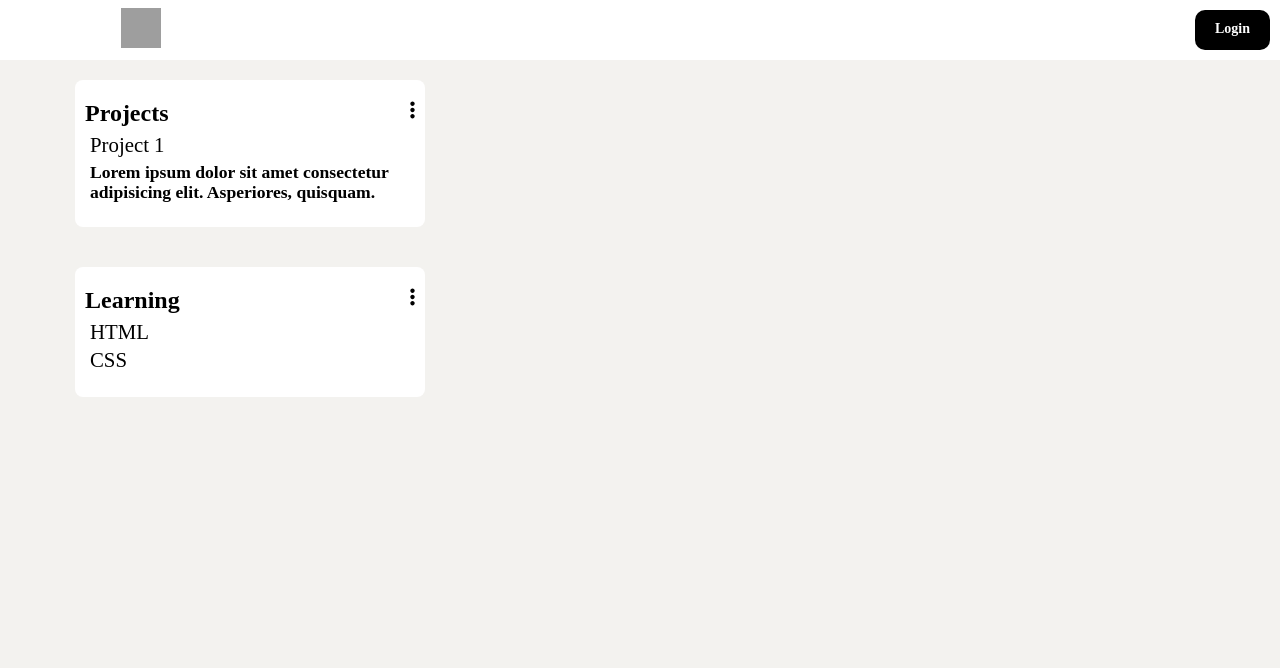
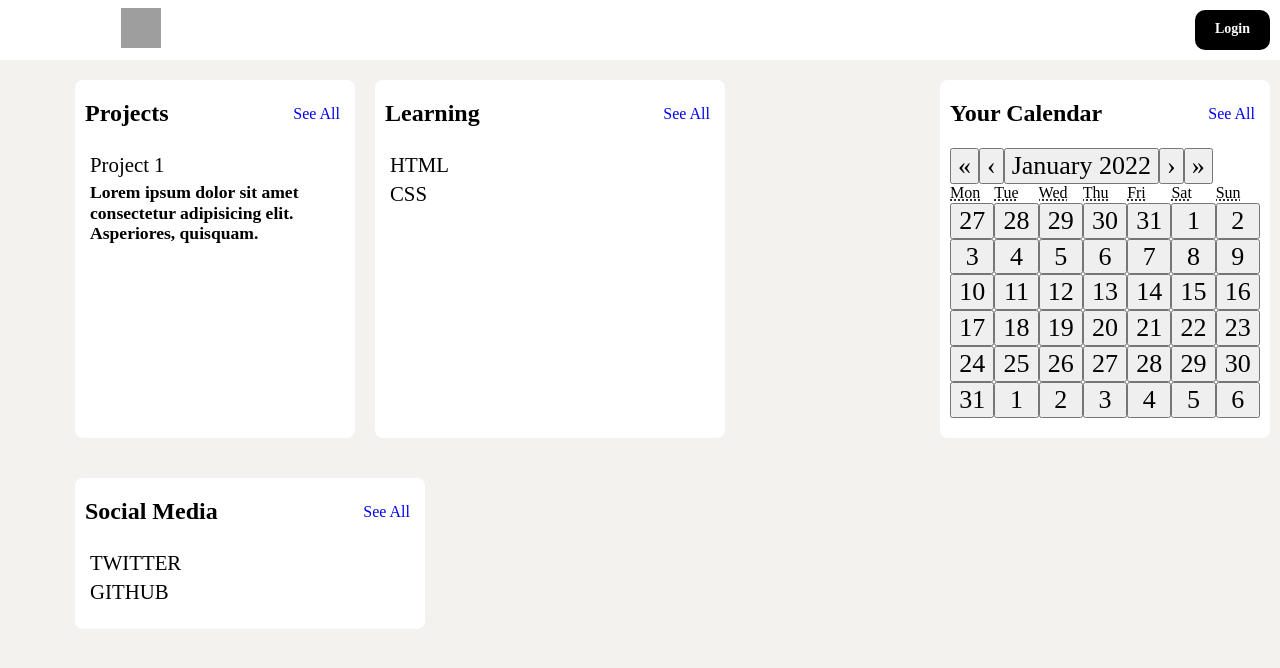
Before and after one commit to matifandy8/Dev-dashboard, a React (Vite) app: page /home in a window 1280 px wide. Shown: the top 668 px of the page. Built offline with nearby package versions, Linux system fonts and the light colour scheme; no server answers; grey boxes are pictures that could not be loaded.

Commit message:
structure home and calendar

```diff
--- a/package.json
+++ b/package.json
@@ -13,6 +13,7 @@
     "firebase-admin": "^10.0.2",
     "node-sass": "^7.0.1",
     "react": "^17.0.2",
+    "react-calendar": "^3.7.0",
     "react-dom": "^17.0.2",
     "react-hook-form": "^7.26.0",
     "react-router-dom": "^6.2.1",
@@ -21,6 +22,7 @@
   },
   "devDependencies": {
     "@types/react": "^17.0.33",
+    "@types/react-calendar": "^3.5.0",
     "@types/react-dom": "^17.0.10",
     "@vitejs/plugin-react": "^1.0.7",
     "typescript": "^4.4.4",
--- a/src/css/main.css
+++ b/src/css/main.css
@@ -793,7 +793,7 @@ a {
   display: flex;
   flex-direction: column;
 }
-.home__projects, .home__learning {
+.home__projects, .home__learning, .home__socialmedia, .home__calendar {
   max-width: 350px;
   min-width: 150px;
   height: 150px;
@@ -806,23 +806,66 @@ a {
   background-color: #fff;
   border-radius: 8px;
 }
-.home__projects .title, .home__learning .title {
+.home__projects .title, .home__learning .title, .home__socialmedia .title, .home__calendar .title {
   display: flex;
   justify-content: space-between;
+  padding-bottom: 20px;
 }
-.home__projects h3, .home__learning h3 {
+.home__projects h3, .home__learning h3, .home__socialmedia h3, .home__calendar h3 {
   font-size: 1.3rem;
   font-weight: 500;
   margin: 5px;
 }
-.home__projects p, .home__learning p {
+.home__projects p, .home__learning p, .home__socialmedia p, .home__calendar p {
   font-size: 1.1rem;
   font-weight: bold;
   color: #000;
   margin: 5px;
 }
-.home__projects .dots, .home__learning .dots {
-  width: 5px;
-  top: 0;
-  right: 0;
+.home__projects .all, .home__learning .all, .home__socialmedia .all, .home__calendar .all {
+  font-size: 1rem;
+  padding: 5px;
 }
+
+/* Medium devices (landscape tablets, 768px and up) */
+@media only screen and (min-width: 768px) {
+  .home {
+    display: grid;
+    grid-template-columns: auto auto 350px;
+    grid-template-rows: auto auto;
+    grid-template-areas: "projects learning calendar" "socialmedia socialmedia socialmedia";
+  }
+  .home__projects {
+    grid-area: projects;
+  }
+  .home__learning {
+    grid-area: learning;
+  }
+  .home__socialmedia {
+    grid-area: socialmedia;
+  }
+  .home__calendar {
+    grid-area: calendar;
+  }
+}
+/* Large devices (laptops/desktops, 992px and up) */
+@media only screen and (min-width: 992px) {
+  .home {
+    display: grid;
+    grid-template-columns: 300px auto 350px;
+    grid-template-rows: auto auto;
+    grid-template-areas: "projects learning calendar" "socialmedia socialmedia socialmedia";
+  }
+  .home__projects {
+    grid-area: projects;
+  }
+  .home__learning {
+    grid-area: learning;
+  }
+  .home__socialmedia {
+    grid-area: socialmedia;
+  }
+  .home__calendar {
+    grid-area: calendar;
+  }
+}
--- a/src/pages/home/Home.tsx
+++ b/src/pages/home/Home.tsx
@@ -1,4 +1,5 @@
 import Layout from "../../layout";
+import MyCalendar from "./components/Calendar";
 
 const Home = () => {
   return (
@@ -6,12 +7,10 @@ const Home = () => {
       <div className="home">
         {/* deveria de ser un componente unico con sus funcionalidades */}
         <div className="home__projects">
-        <div className="title">
+          <div className="title">
             <h2>Projects</h2>
-            <div className="dots">
-              <svg xmlns="http://www.w3.org/2000/svg" viewBox="0 0 128 512">
-                <path d="M64 360C94.93 360 120 385.1 120 416C120 446.9 94.93 472 64 472C33.07 472 8 446.9 8 416C8 385.1 33.07 360 64 360zM64 200C94.93 200 120 225.1 120 256C120 286.9 94.93 312 64 312C33.07 312 8 286.9 8 256C8 225.1 33.07 200 64 200zM64 152C33.07 152 8 126.9 8 96C8 65.07 33.07 40 64 40C94.93 40 120 65.07 120 96C120 126.9 94.93 152 64 152z" />
-              </svg>
+            <div className="all">
+              <a href="/projects">See All</a>
             </div>
           </div>
           <h3>Project 1</h3>
@@ -23,14 +22,33 @@ const Home = () => {
         <div className="home__learning">
           <div className="title">
             <h2>Learning</h2>
-            <div className="dots">
-              <svg xmlns="http://www.w3.org/2000/svg" viewBox="0 0 128 512">
-                <path d="M64 360C94.93 360 120 385.1 120 416C120 446.9 94.93 472 64 472C33.07 472 8 446.9 8 416C8 385.1 33.07 360 64 360zM64 200C94.93 200 120 225.1 120 256C120 286.9 94.93 312 64 312C33.07 312 8 286.9 8 256C8 225.1 33.07 200 64 200zM64 152C33.07 152 8 126.9 8 96C8 65.07 33.07 40 64 40C94.93 40 120 65.07 120 96C120 126.9 94.93 152 64 152z" />
-              </svg>
+            <div className="all">
+              <a href="/learning">See All</a>
             </div>
           </div>
           <h3>HTML</h3>
           <h3>CSS</h3>
+        </div>
+        <div className="home__socialmedia">
+          <div className="title">
+            <h2>Social Media</h2>
+            <div className="all">
+              <a href="/social-media">See All</a>
+            </div>
+          </div>
+          <h3>TWITTER</h3>
+          <h3>GITHUB</h3>
+        </div>
+        <div className="home__calendar">
+          <div className="title">
+            <h2>Your Calendar</h2>
+            <div className="all">
+              <a href="/calendar">See All</a>
+            </div>
+          </div>
+          <div className="calendar">
+            <MyCalendar />
+          </div>
         </div>
       </div>
     </Layout>
--- /dev/null
+++ b/src/pages/home/components/Calendar.tsx
@@ -0,0 +1,13 @@
+import React, { useState } from 'react';
+import Calendar from 'react-calendar';
+
+function MyCalendar() {
+  const [value, onChange] = useState(new Date());
+
+  return (
+    <div>
+      <Calendar onChange={onChange} value={value} />
+    </div>
+  );
+}
+export default MyCalendar;
--- a/src/stylesheets/pages/_home.scss
+++ b/src/stylesheets/pages/_home.scss
@@ -3,7 +3,9 @@
   display: flex;
   flex-direction: column;
   &__projects,
-  &__learning {
+  &__learning,
+  &__socialmedia,
+  &__calendar {
     max-width: 350px;
     min-width: 150px;
     height: 150px;
@@ -18,6 +20,7 @@
     .title{
       display: flex;
       justify-content: space-between;
+      padding-bottom: 20px;
     }
     h3 {
       font-size: 1.3rem;
@@ -30,10 +33,58 @@
       color: #000;
       margin: 5px;
     }
-    .dots {
-      width: 5px;
-      top: 0;
-      right: 0;
+    .all {
+     font-size: 1rem;
+     padding: 5px;
     }
   }
 }
+
+
+
+/* Medium devices (landscape tablets, 768px and up) */
+@media only screen and (min-width: 768px) {
+  .home {
+    display: grid;
+    grid-template-columns: auto auto 350px;
+    grid-template-rows: auto auto;
+    grid-template-areas: "projects learning calendar"
+                         "socialmedia socialmedia socialmedia";
+                         &__projects{
+                            grid-area: projects;
+                         }
+                          &__learning{
+                              grid-area: learning;
+                          }
+                          &__socialmedia{
+                              grid-area: socialmedia;
+                          }
+                          &__calendar{
+                              grid-area: calendar;
+                          }
+  }
+
+}
+
+/* Large devices (laptops/desktops, 992px and up) */
+@media only screen and (min-width: 992px) {
+  .home {
+    display: grid;
+    grid-template-columns: 300px auto 350px;
+    grid-template-rows: auto auto;
+    grid-template-areas: "projects learning calendar"
+                         "socialmedia socialmedia socialmedia";
+                         &__projects{
+                            grid-area: projects;
+                         }
+                          &__learning{
+                              grid-area: learning;
+                          }
+                          &__socialmedia{
+                              grid-area: socialmedia;
+                          }
+                          &__calendar{
+                              grid-area: calendar;
+                          }
+  }
+}
```
Also changed, not shown: 1 other file (tests, documents, lock files or other folders).
